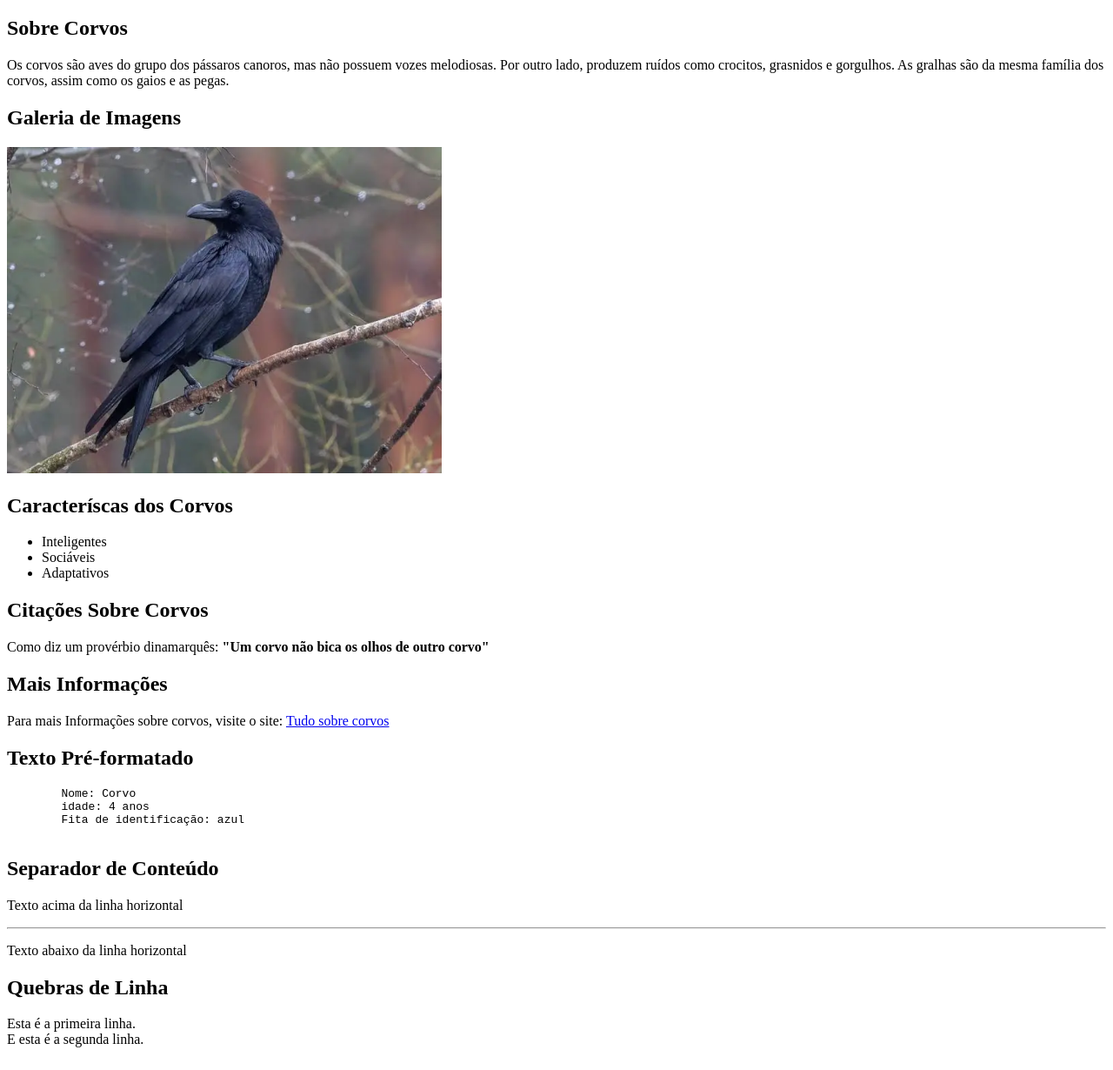
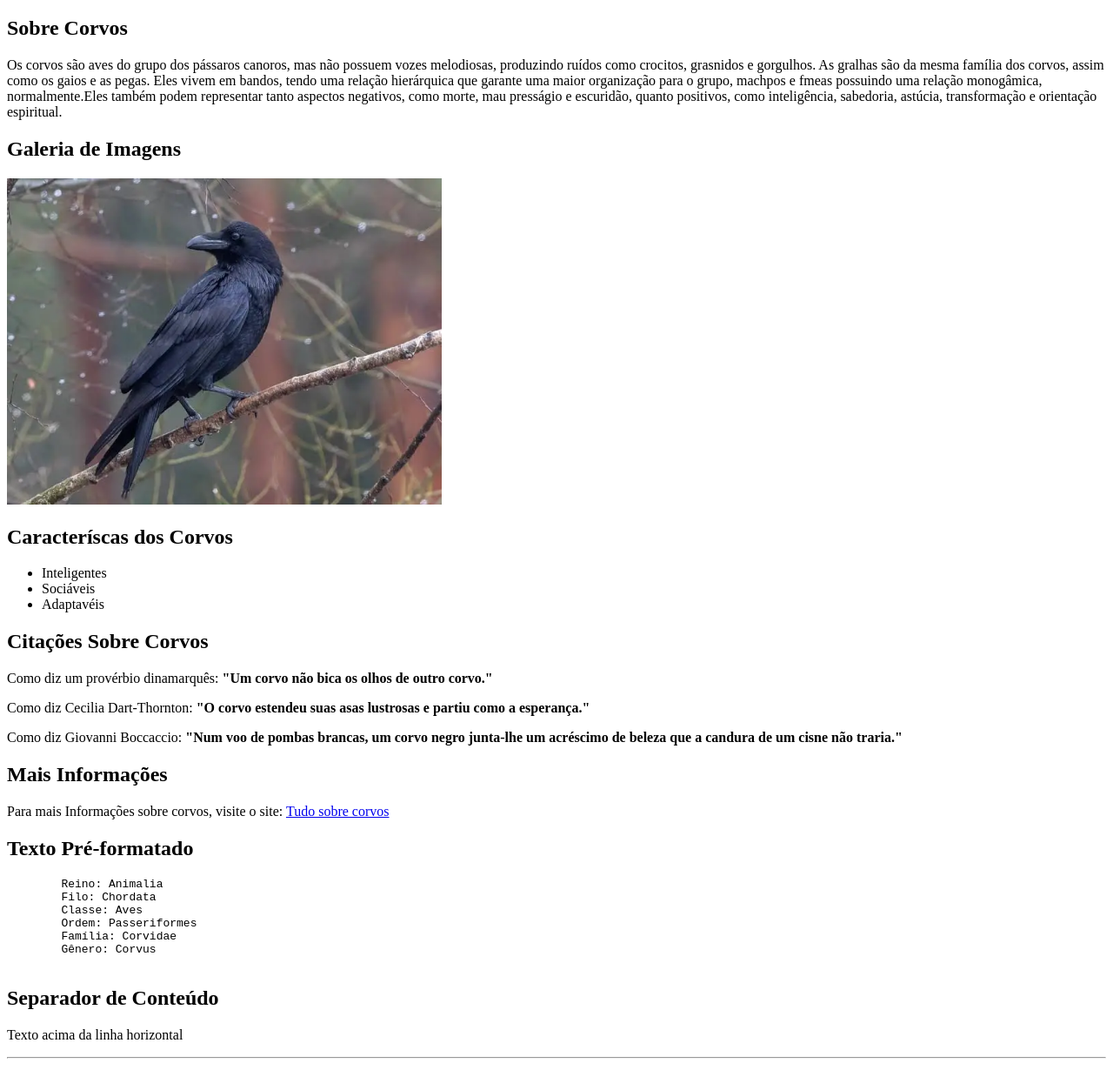
Before and after one commit to hurlasilva/Corvo, a plain HTML site: page index.html in a window 1280 px wide. Shown: the part 61-1291 px from the top of the page at 87% size. Drawn offline with Linux system fonts and the light colour scheme.

Commit message:
Add files via upload

```diff
--- a/index.html
+++ b/index.html
@@ -9,36 +9,46 @@
 <body>
     <h1>Bem-vindo ao Site Sobre Corvos</h1>
     <h2>Sobre Corvos</h2>
-    <p>Os corvos são aves do grupo dos pássaros canoros, mas não possuem vozes melodiosas. Por outro lado, produzem ruídos como crocitos, grasnidos e gorgulhos. As gralhas são da mesma família dos corvos, assim como os gaios e as pegas.</p>
+    <p>Os corvos são aves do grupo dos pássaros canoros, mas não possuem vozes melodiosas, produzindo ruídos como crocitos, grasnidos e gorgulhos.
+    As gralhas são da mesma família dos corvos, assim como os gaios e as pegas. Eles vivem em bandos, tendo uma relação hierárquica que garante uma
+    maior organização para o grupo, machpos e fmeas possuindo uma relação monogâmica, normalmente.Eles também podem representar tanto aspectos negativos,
+    como morte, mau presságio e escuridão, quanto positivos, como inteligência, sabedoria, astúcia, transformação e orientação espiritual.
+    </p>
+
     <h2>Galeria de Imagens</h2>
     <img src="Corvo.webp" alt="Um corvo" width="500">
 
-    <h2>Caracteríscas dos Corvos</h2>
+    <h2>Caracteríscas dos Corvos</h2>  <!--Lista-->
     <ul>
     <li>Inteligentes</li>
     <li>Sociáveis</li>
-    <li>Adaptativos</li>
+    <li>Adaptavéis</li>
     </ul>
 
     <h2>Citações Sobre Corvos</h2>
-    <p>Como diz um provérbio dinamarquês: <strong>"Um corvo não bica os olhos de outro corvo"</strong></p>
+    <p>Como diz um provérbio dinamarquês: <strong>"Um corvo não bica os olhos de outro corvo."</strong></p>
+    <p>Como diz Cecilia Dart-Thornton: <strong>"O corvo estendeu suas asas lustrosas e partiu como a esperança."</strong></p>
+    <p>Como diz Giovanni Boccaccio: <strong>"Num voo de pombas brancas, um corvo negro junta-lhe um acréscimo de beleza que a candura de um cisne não traria."</strong></p>
 
     <h2>Mais Informações</h2>
     <p>Para mais Informações sobre corvos, visite o site: <a href="Tudo sobre corvos">Tudo sobre corvos</a></p>
 
-    <h2>Texto Pré-formatado</h2>
+    <h2>Texto Pré-formatado</h2> <!--Texto Pré-formatado-->
     <pre>
-        Nome: Corvo
-        idade: 4 anos
-        Fita de identificação: azul
+        Reino: Animalia
+        Filo: Chordata
+        Classe: Aves
+        Ordem: Passeriformes
+        Família: Corvidae
+        Gênero: Corvus
     </pre>
 
-    <h2>Separador de Conteúdo</h2>
+    <h2>Separador de Conteúdo</h2> <!--Separador de Conteúdo -->
     <p>Texto acima da linha horizontal</p>
     <hr>
     <p>Texto abaixo da linha horizontal</p>
 
-    <h2>Quebras de Linha</h2>
-    <p>Esta é a primeira linha. <br> E esta é a segunda linha.</p>
+    <h2>Expectativa de Vida</h2> <!--Quebras de Linha-->
+    <p>Corvus corax: 10 - 15 anos <br>Corvo-americano: 7 - 8 anos <br>Corvus coronoides: 22 anos</p>
 </body>
 </html>
```
